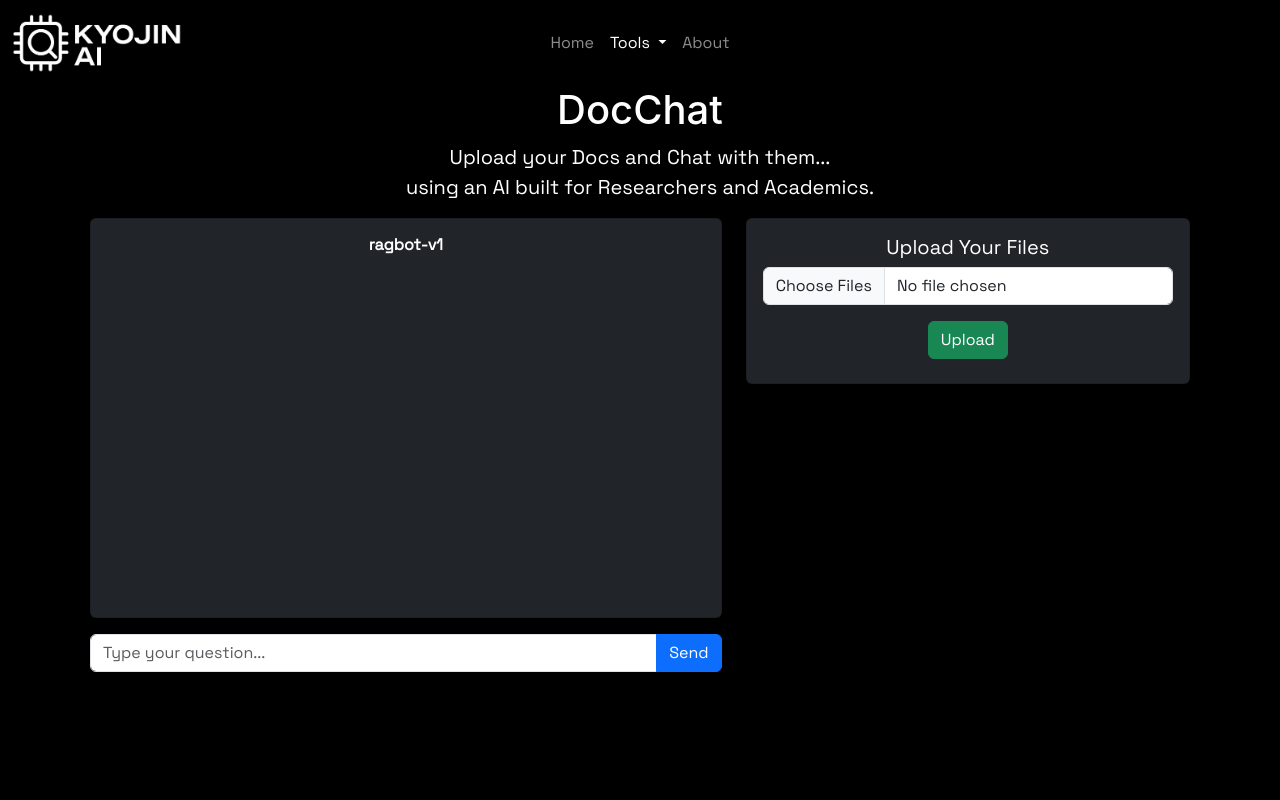
After one commit to rohitptnk/kyojin-ai, a FastAPI app: template templates/docchat.html in a window 1280 px wide. The commit adds this page. Run offline with FastAPI, Linux system fonts and the light colour scheme; the template is opened without the code that fills it, so the values that code supplies are empty.

Commit message:
Add DocChat webpage

```diff
--- a/app.py
+++ b/app.py
@@ -14,3 +14,7 @@ templates = Jinja2Templates(directory="templates")
 @app.get("/", response_class=HTMLResponse)
 async def read_index(request: Request):
     return templates.TemplateResponse("index.html", {"request": request})
+
+@app.get("/docchat", response_class=HTMLResponse)
+async def read_docchat(request: Request):
+    return templates.TemplateResponse("docchat.html", {"request": request})
--- a/static/style.css
+++ b/static/style.css
@@ -39,10 +39,12 @@ footer {
     background-color: #000000; /* custom blue */
 }
 
-.center-navbar {
-  position: absolute;
-  left: 50%;
-  transform: translateX(-50%);
+@media (min-width: 992px){
+  .center-navbar {
+    position: absolute;
+    left: 50%;
+    transform: translateX(-50%);
+  }
 }
 
 /* Force grey background */
--- /dev/null
+++ b/templates/docchat.html
@@ -0,0 +1,126 @@
+<!DOCTYPE html>
+<html lang="en">
+<head>
+    <meta charset="UTF-8">
+    <title>DocChat | Kyojin AI</title>
+    <link href="https://cdn.jsdelivr.net/npm/bootstrap@5.3.0/dist/css/bootstrap.min.css" rel="stylesheet">
+    <script src="https://cdn.jsdelivr.net/npm/bootstrap@5.3.0/dist/js/bootstrap.bundle.min.js"></script>
+    <link href="https://fonts.googleapis.com/css2?family=Space+Grotesk&display=swap" rel="stylesheet">
+    <link rel="stylesheet" href="/static/style.css">
+    <link rel="icon" href="/static/favicon.ico" type="image/x-icon">
+</head>
+<body>
+
+<nav class="navbar navbar-expand-lg navbar-custom navbar-dark">
+  <div class="container-fluid">
+    <a class="navbar-brand" href="#">
+      <img src="/static/assets/img/kyojin-logo.png" alt="Kyojin AI Logo" height="60" width="170" style="filter: invert(1);">
+    </a>
+    <button class="navbar-toggler" type="button" data-bs-toggle="collapse"
+            data-bs-target="#navbarSupportedContent" aria-controls="navbarSupportedContent"
+            aria-expanded="false" aria-label="Toggle navigation">
+      <span class="navbar-toggler-icon"></span>
+    </button>
+
+    <div class="collapse navbar-collapse" id="navbarSupportedContent">
+      <ul class="navbar-nav mb-2 mb-lg-0 center-navbar">
+        <li class="nav-item">
+          <a class="nav-link" href="/">Home</a>
+        </li>
+        <li class="nav-item dropdown">
+          <a class="nav-link dropdown-toggle active" href="#" role="button"
+             data-bs-toggle="dropdown" aria-expanded="false">
+            Tools
+          </a>
+          <ul class="dropdown-menu">
+            <li><a class="dropdown-item" href="#">ResearchPilot</a></li>
+            <li><a class="dropdown-item active" href="/docchat">DocChat</a></li>
+            <li><a class="dropdown-item" href="#">PaperQuery</a></li>
+            <li><a class="dropdown-item" href="#">Code Assistant</a></li>
+          </ul>
+        </li>
+        <li class="nav-item">
+          <a class="nav-link" href="#">About</a>
+        </li>
+      </ul>
+    </div>
+  </div>
+</nav>
+
+
+<div class="container" style="margin-top: 0; padding-top: 0;">
+  <h1 style="font-family: 'Inter', sans-serif;">DocChat</h1>
+    <p class="lead text-center">
+        Upload your Docs and Chat with them...<br>
+        using an AI built for Researchers and Academics.
+    </p>
+
+
+
+  <div class="row">
+    <!-- Chat Section (Left) -->
+    <div class="col-lg-7 mb-4">
+      <div class="card shadow-sm mb-3 bg-dark text-white" style="height: 400px; overflow-y: auto;" id="chat-box">
+        <div class="card-body" id="messages">
+          <h6 class="text-center mb-3 text-white" style="font-weight: bold;">ragbot-v1</h6>
+          <!-- Messages appear here -->
+        </div>
+      </div>
+
+      <form id="chat-form">
+        <div class="input-group">
+          <input type="text" id="user-input" class="form-control bg-medium" placeholder="Type your question..." autocomplete="off" required>
+          <button class="btn btn-primary" type="submit">Send</button>
+        </div>
+      </form>
+    </div>
+
+    <!-- Upload Section (Right) -->
+    <div class="col-lg-5">
+      <div class="card shadow-sm p-3 bg-dark text-white">
+        <h5>Upload Your Files</h5>
+        <form id="upload-form" enctype="multipart/form-data" method="post">
+          <div class="mb-3">
+            <input class="form-control" type="file" id="file-input" name="file" multiple required>
+          </div>
+          <button class="btn btn-success" type="submit">Upload</button>
+        </form>
+        <div id="upload-status" class="mt-2 text-muted"></div>
+      </div>
+    </div>
+  </div>
+</div>
+
+
+<script>
+  const form = document.getElementById('chat-form');
+  const input = document.getElementById('user-input');
+  const messages = document.getElementById('messages');
+
+  form.addEventListener('submit', async (e) => {
+    e.preventDefault();
+    const userMessage = input.value.trim();
+    if (!userMessage) return;
+
+    // Display user message
+    messages.innerHTML += `<div class="text-end mb-2"><span class="badge bg-primary">${userMessage}</span></div>`;
+    input.value = '';
+
+    // Placeholder bot response (replace with actual fetch to API later)
+    messages.innerHTML += `<div class="text-start mb-2"><span class="badge bg-secondary">Processing...</span></div>`;
+
+    // Auto-scroll to bottom
+    document.getElementById('chat-box').scrollTop = document.getElementById('chat-box').scrollHeight;
+
+    // TODO: Replace below with real API call
+    setTimeout(() => {
+      const botReply = "This is a placeholder response.";
+      const allMsgs = messages.querySelectorAll('.badge.bg-secondary');
+      allMsgs[allMsgs.length - 1].innerText = botReply;
+    }, 1000);
+  });
+</script>
+
+
+</body>
+</html>
```
Also changed, not shown: templates/index.html (+26 -4 lines).
